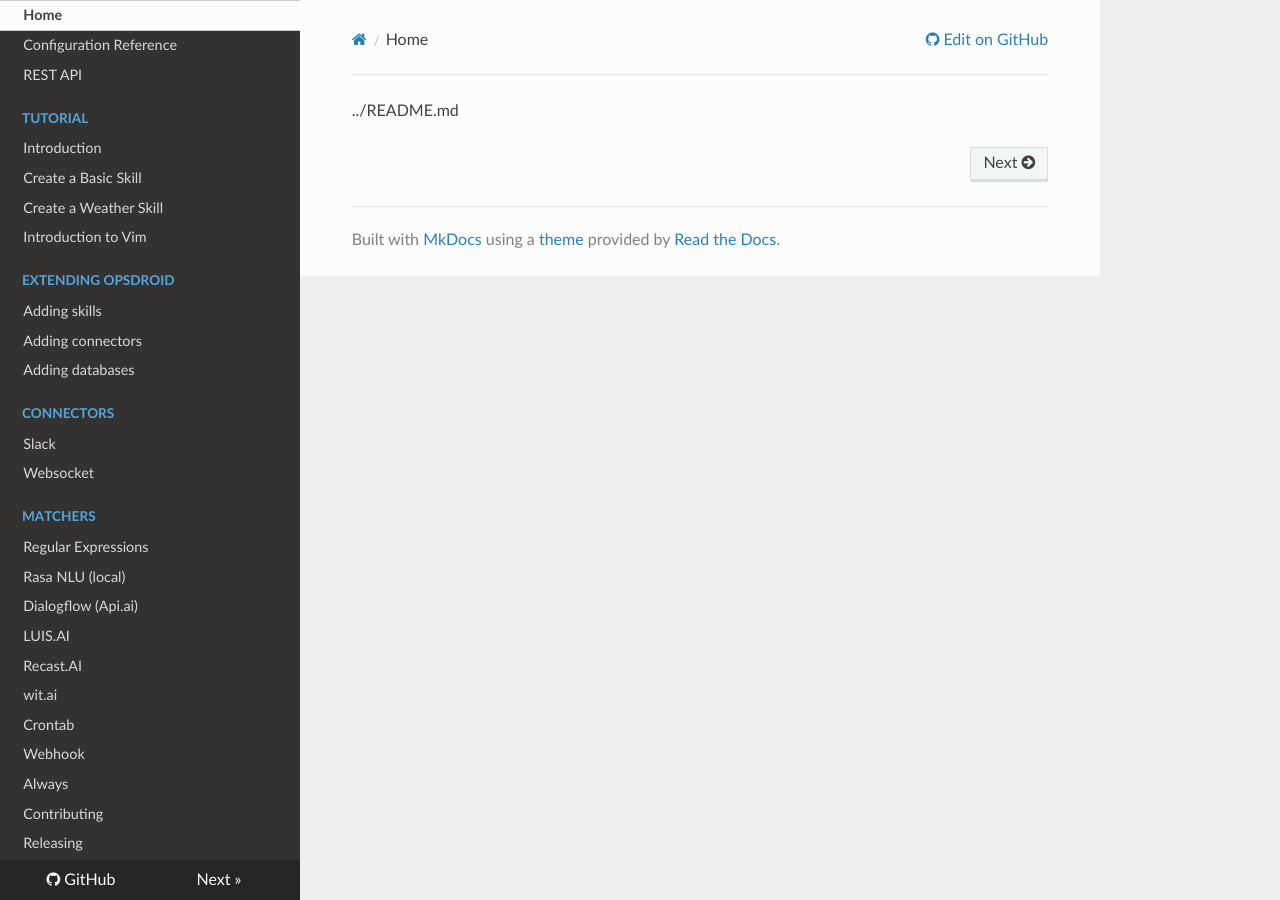
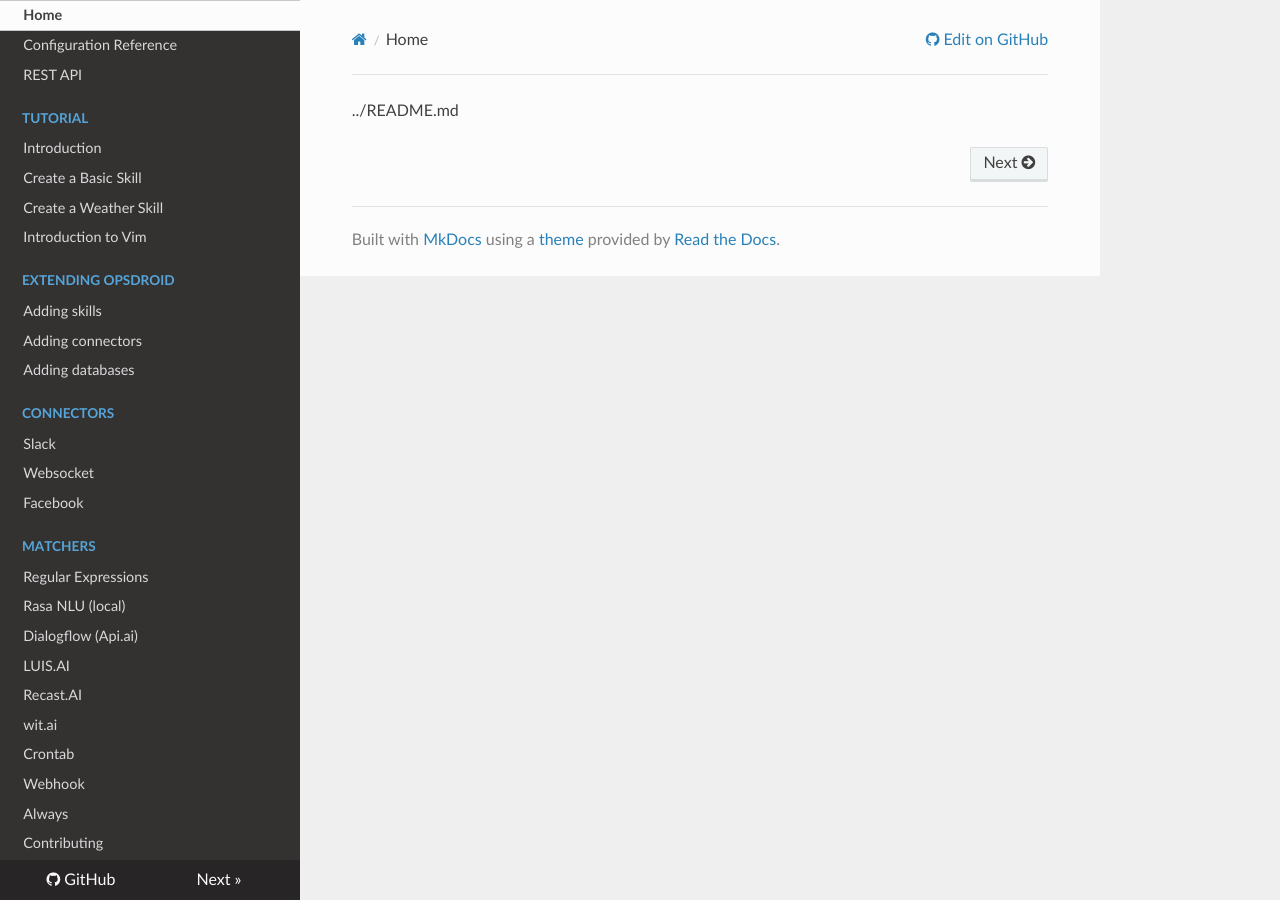
Before and after one commit to opsdroid/opsdroid, an MkDocs documentation site: the page built from docs/index.md, in a window 1280 px wide. Built offline with MkDocs 1.6.1, drawn with Linux system fonts in a browser that asks for light colours; nearby versions of some CDN libraries; old or Windows-style settings are respelled for this version of MkDocs.

Commit message:
Link added to mkdocs.yml

```diff
--- a/mkdocs.yml
+++ b/mkdocs.yml
@@ -18,6 +18,7 @@ pages:
   - 'Connectors':
       - 'Slack': 'connectors/slack.md'
       - 'Websocket': 'connectors/websocket.md'
+      - 'Facebook': 'connectors/facebook.md'
   - 'Matchers':
       - 'Regular Expressions': 'matchers/regex.md'
       - 'Rasa NLU (local)': 'matchers/rasanlu.md'
```
